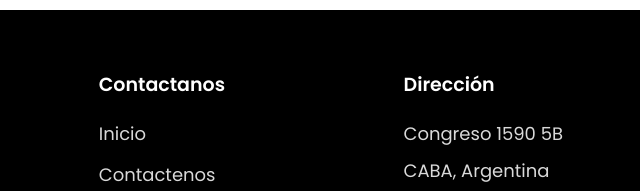
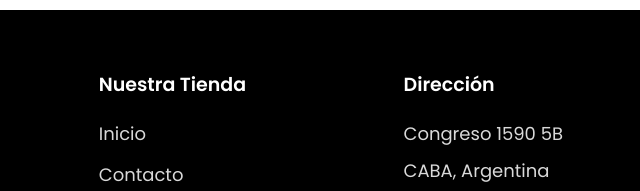
Before and after one commit to Fbrunetti1709/Proywcto-finalTT, a plain HTML site: page index.html in a window 1280 px wide. Shown: the part 2441-2632 px from the top of the page, 230-870 px from the left. Drawn offline with Linux system fonts and the light colour scheme; files whose address does not match are found by name.

Commit message:
Cambios en el footer

```diff
--- a/index.html
+++ b/index.html
@@ -87,10 +87,10 @@
 
 
           <div class="footer-columna footer-links">
-            <h4>Contactanos</h4>
+            <h4>Nuestra Tienda</h4>
             <ul>
               <li><a href="./index.html">Inicio</a></li>
-              <li><a href="./page/contacto.html">Contactenos</a></li>
+              <li><a href="./page/contacto.html">Contacto</a></li>
               <li><a href="./page/carrito.html">Carrito</a></li>
             </ul>
           </div>
```
Also changed, not shown: page/carrito.html (+2 -2 lines), page/contacto.html (+2 -2 lines).
